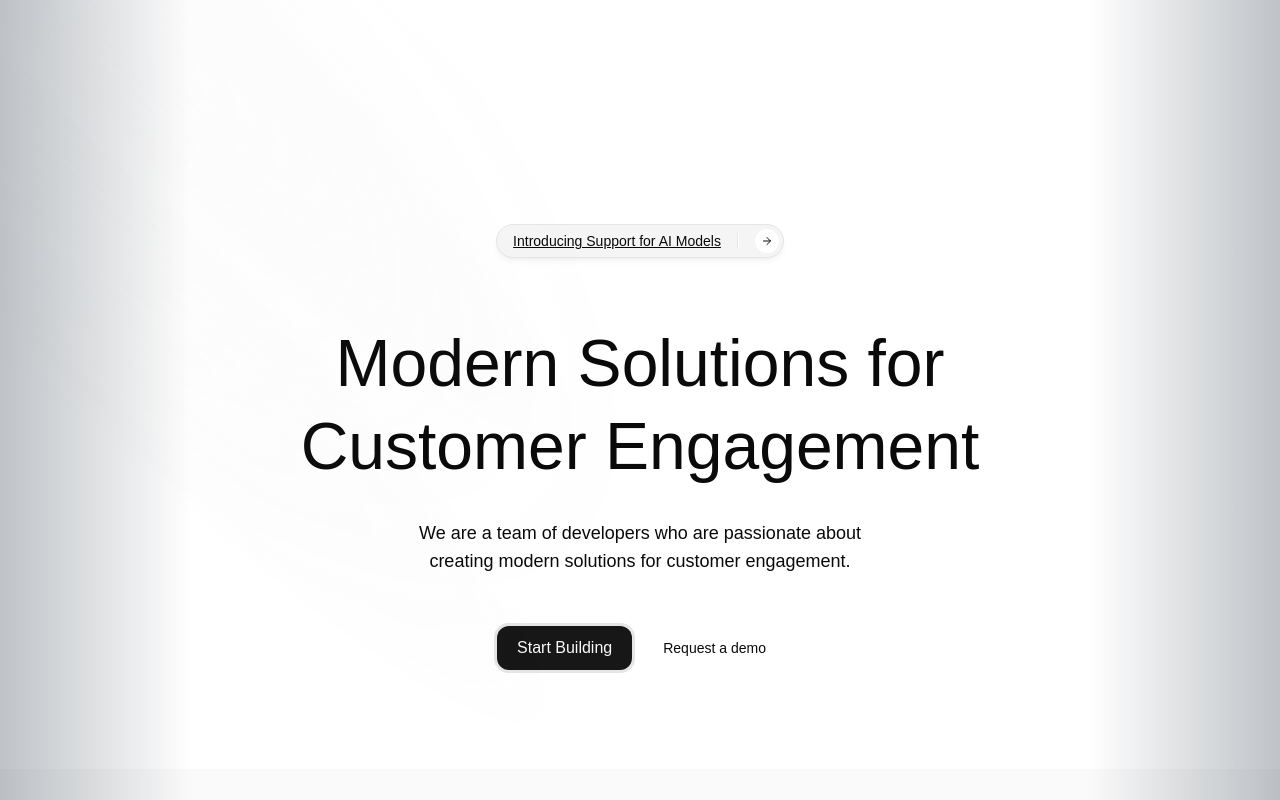
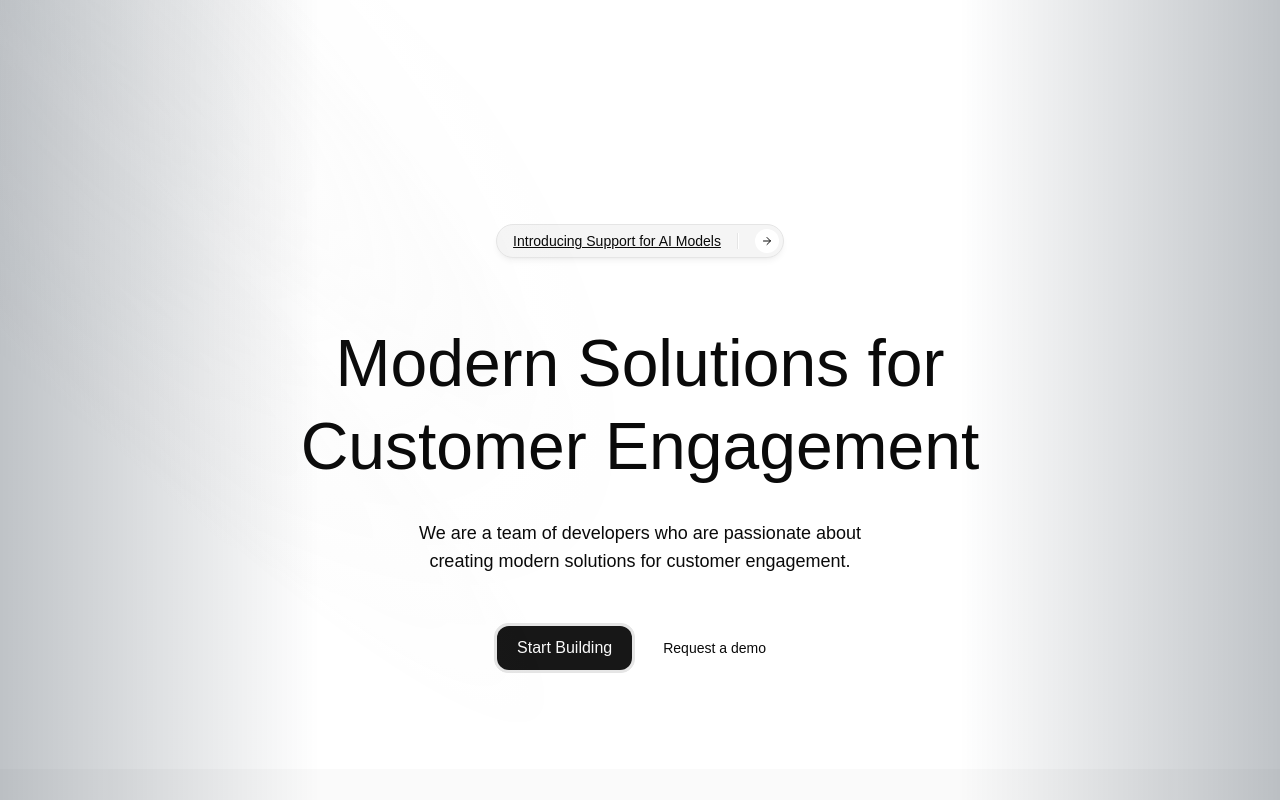
Before and after one commit to lacymorrow/codecollectivedevs.com, a Next.js app: page / in a window 1280 px wide. Shown: the top 800 px of the page. Built offline with nearby package versions, Linux system fonts and the light colour scheme.

Commit message:
more styling

```diff
--- a/app/layout.tsx
+++ b/app/layout.tsx
@@ -19,7 +19,7 @@ export default function RootLayout({
       <body className="relative">
         {/* Strong, visible grayscale vignette overlay, always on top of backgrounds */}
         <div className="pointer-events-none absolute inset-0 z-50 w-full h-full" style={{
-          background: 'linear-gradient(90deg, rgba(0,16,32,0.25) 0%, rgba(0,0,0,0) 15%, rgba(0,0,0,0) 85%, rgba(0,16,32,0.25) 100%)'
+          background: 'linear-gradient(90deg, rgba(0,16,32,0.25) 0%, rgba(0,0,0,0) 25%, rgba(0,0,0,0) 75%, rgba(0,16,32,0.25) 100%)'
         }} />
         <div className="absolute top-0 -z-10 h-full w-full bg-white">
           <div className="absolute bottom-auto left-auto right-0 top-0 h-[500px] w-[500px] -translate-x-[30%] translate-y-[20%] rounded-full bg-[rgba(173,109,244,0.5)] opacity-50 blur-[80px]" />
```
